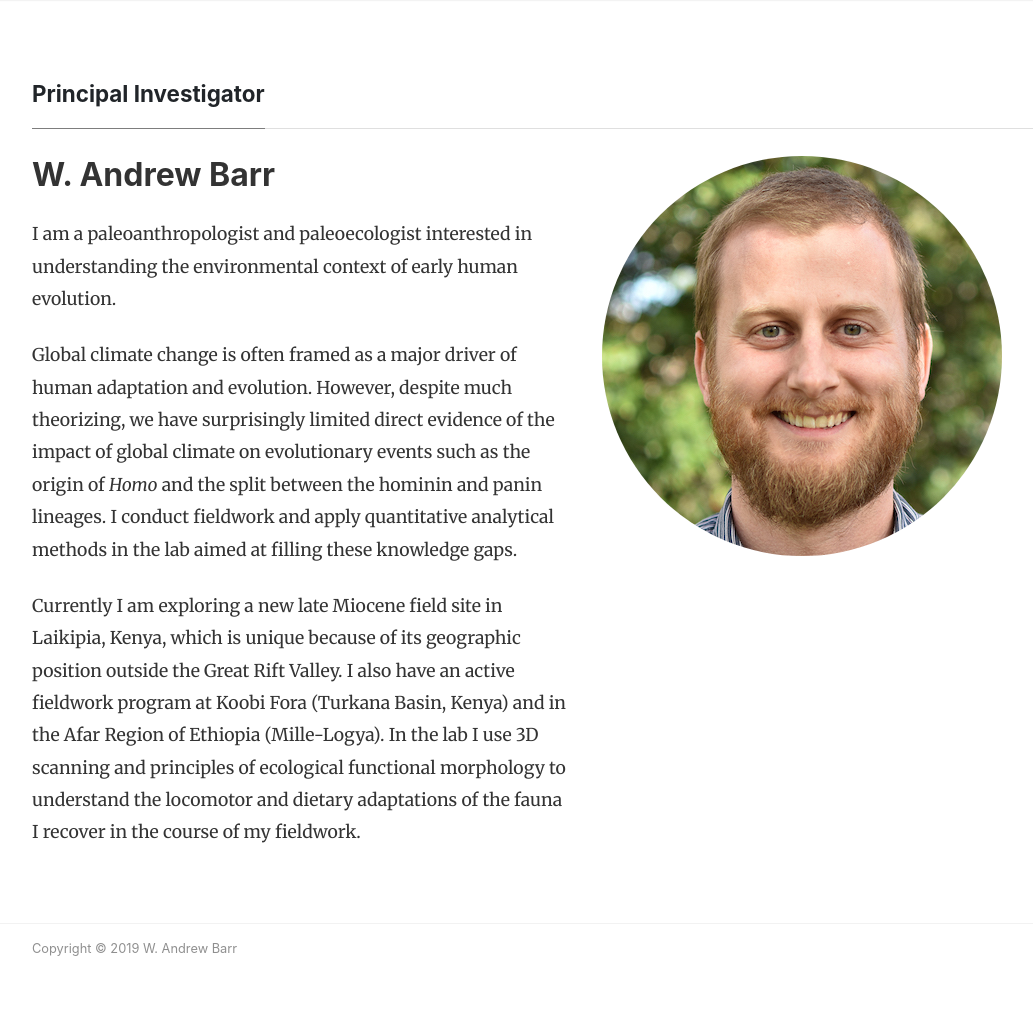
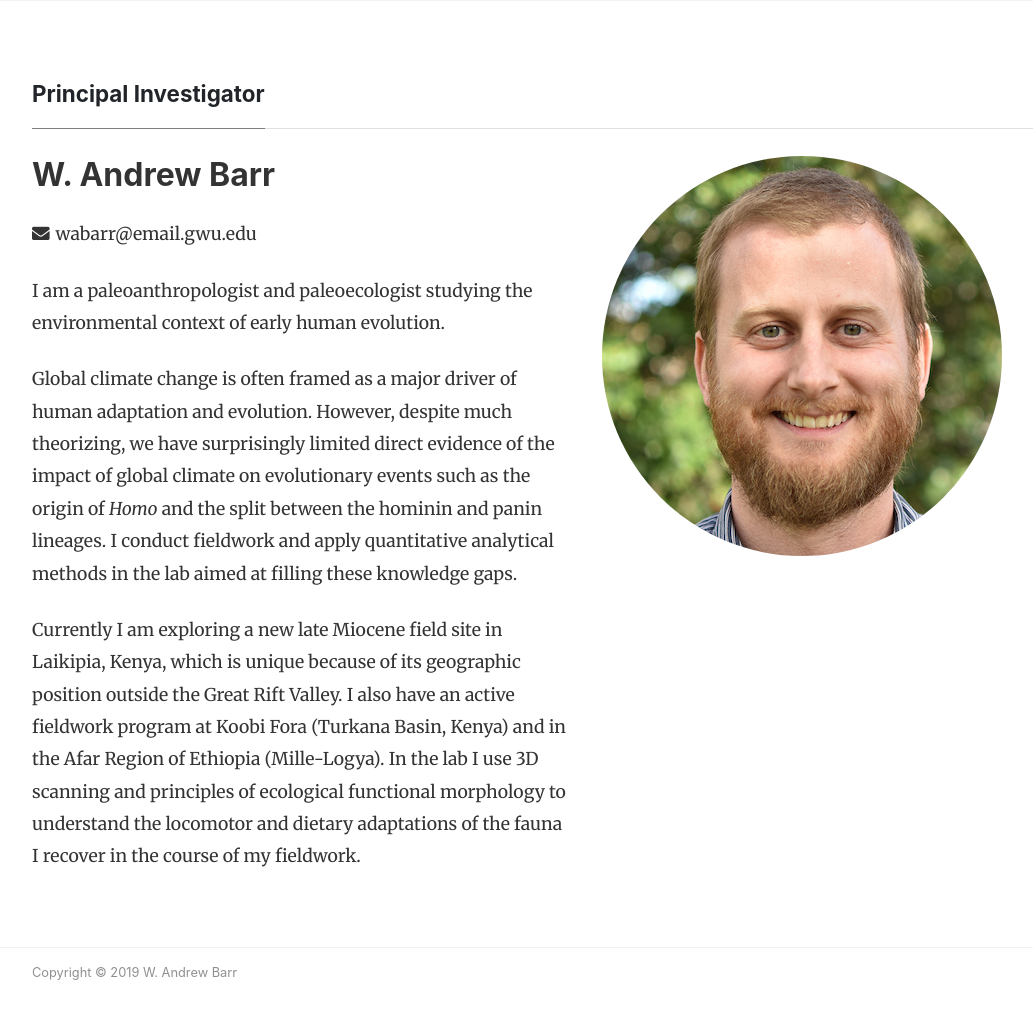
Before and after one commit to wabarr/PAPER, a Jekyll site: the page built from andrew-barr.md, in a window 1280 px wide and 1056 px high. Shown: the top 1019 px of the window, without its empty margins (53-1086 px from the left). Built offline with Jekyll 4.4.1, drawn with Linux system fonts in a browser that asks for light colours; nearby versions of some CDN libraries; comment, search, counter and statistics services are not loaded.

Commit message:
Update andrew-barr.md

```diff
--- a/andrew-barr.md
+++ b/andrew-barr.md
@@ -9,16 +9,19 @@ title: Principal Investigator
 {% capture display_name %}{{person.first_name}} {{person.family_name}}{% endcapture %}
 <div class="row">
 <div class="col-xs-12 col-md-6">
-   <h2>{{display_name}}</h2>
+    <h2>{{display_name}}</h2>
+    <p><i class="fas fa-envelope" style="padding-right:6px"></i>wabarr@email.gwu.edu</p>
+    <p>I am a paleoanthropologist and paleoecologist studying the environmental context of early human evolution.</p>
 
-   <p>I am a paleoanthropologist and paleoecologist interested in understanding the environmental context of early human evolution.</p>
+    <p>Global climate change is often framed as a major driver of human adaptation and evolution. However, despite much theorizing, we have surprisingly limited direct evidence of the impact of global climate on evolutionary events such as the origin of <i>Homo</i> and the split between the hominin and panin lineages. I conduct fieldwork and apply quantitative analytical methods in the lab aimed at filling these knowledge gaps.</p>
 
-   <p>Global climate change is often framed as a major driver of human adaptation and evolution. However, despite much theorizing, we have surprisingly limited direct evidence of the impact of global climate on evolutionary events such as the origin of <i>Homo</i> and the split between the hominin and panin lineages. I conduct fieldwork and apply quantitative analytical methods in the lab aimed at filling these knowledge gaps.</p>
-
-   <p>Currently I am exploring a new  late Miocene field site in Laikipia, Kenya, which is unique because of its geographic position outside the Great Rift Valley. I also have an active fieldwork program at Koobi Fora (Turkana Basin, Kenya) and in the Afar Region of Ethiopia (Mille-Logya). In the lab I use 3D scanning and principles of ecological functional morphology to understand the locomotor and dietary adaptations of the fauna I recover in the course of my fieldwork.</p>
+    <p>Currently I am exploring a new  late Miocene field site in Laikipia, Kenya, which is unique because of its geographic position outside the Great Rift Valley. I also have an active fieldwork program at Koobi Fora (Turkana Basin, Kenya) and in the Afar Region of Ethiopia (Mille-Logya). In the lab I use 3D scanning and principles of ecological functional morphology to understand the locomotor and dietary adaptations of the fauna I recover in the course of my fieldwork.</p>
 </div>
 <div class="col-xs-12 col-md-6">
-   <img class="img-fluid rounded-circle" src="{{site.baseurl}}/{{person.headshot}}" alt='{{display_name}}'>
+	<img class="img-fluid rounded-circle" src="{{site.baseurl}}/{{person.headshot}}" alt='{{display_name}}'>
 </div>
+
+
+
 </div>
 {% endfor %}
```
